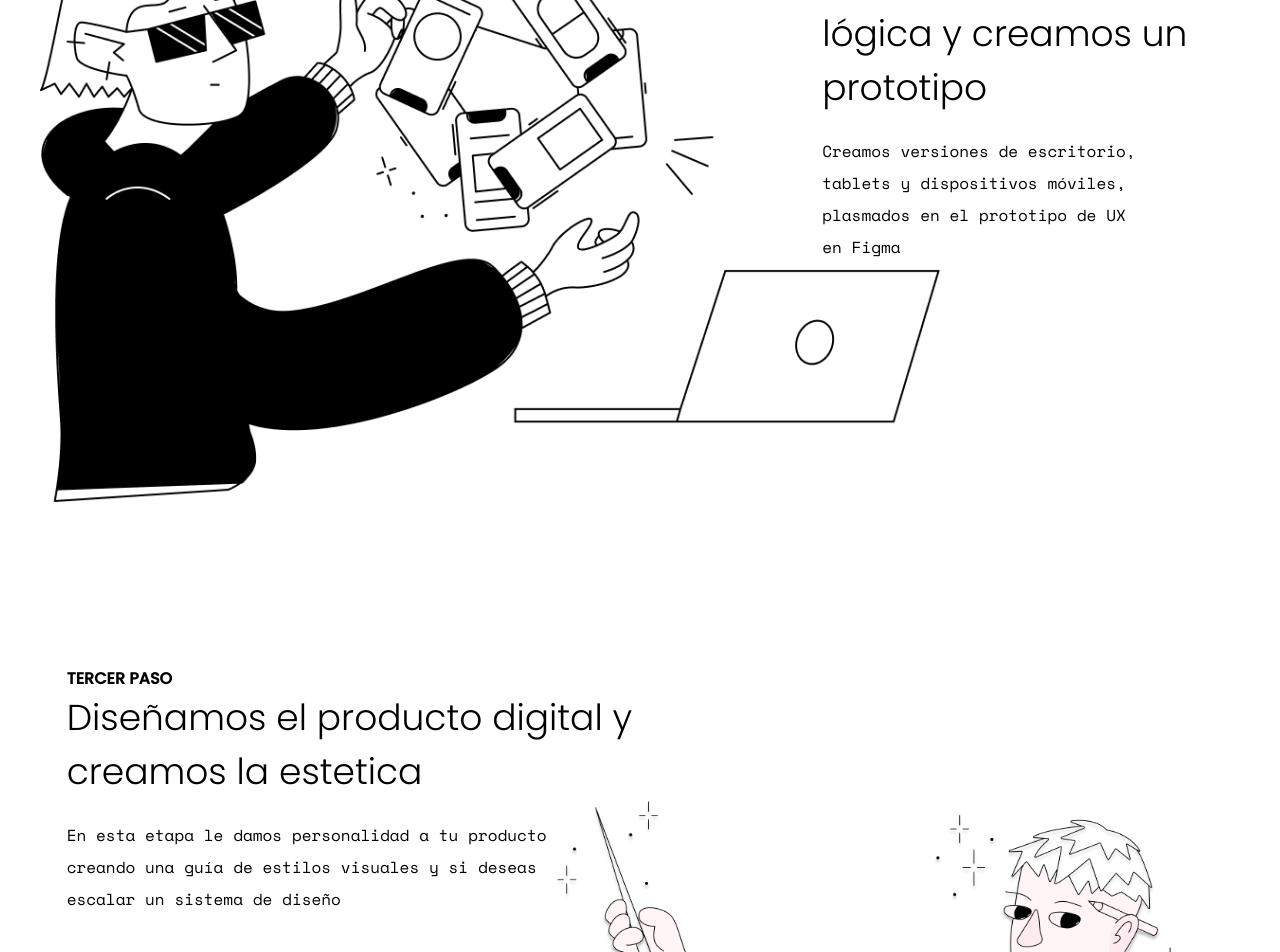
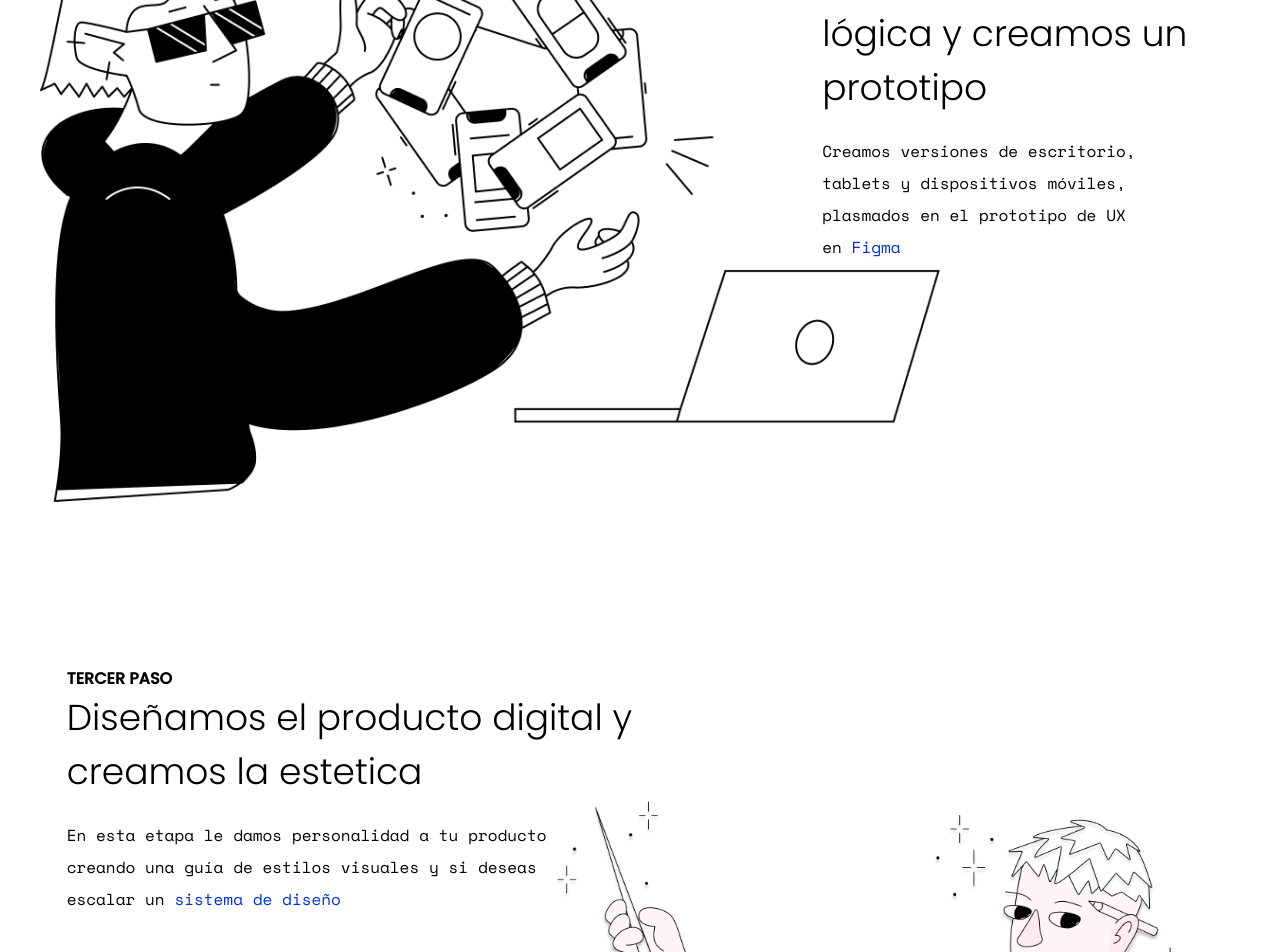
Before and after one commit to ZambranoBeicker/esedor_landingpage-web, a React (Create React App) app: page / in a window 1280 px wide. Shown: the part 3360-4312 px from the top of the page. Built offline with nearby package versions, Linux system fonts and the light colour scheme.

Commit message:
Change text color to strong elements

```diff
--- a/src/components/Steps.js
+++ b/src/components/Steps.js
@@ -57,7 +57,7 @@ const Steps = () =>{
 
         },
         {
-            info: "Creamos versiones de escritorio, tablets y dispositivos móviles, plasmados en el prototipo de UX en Figma",
+            info: ["Creamos versiones de escritorio, tablets y dispositivos móviles, plasmados en el prototipo de UX en ",<strong>Figma</strong>],
             stepTitle:"SEGUNDO",
             infoTitle:"Pensamos en la lógica y creamos un prototipo",
             img:"images/man_left.png",
@@ -67,7 +67,7 @@ const Steps = () =>{
 
         },
         {
-            info: "En esta etapa le damos personalidad a tu producto creando una guía de estilos visuales y si deseas escalar un sistema de diseño",
+            info: ["En esta etapa le damos personalidad a tu producto creando una guía de estilos visuales y si deseas escalar un ",<strong>sistema de diseño</strong>],
             stepTitle:"TERCER",
             infoTitle:"Diseñamos el producto digital y creamos la estetica",
             img:"images/man_bottom.png",
@@ -91,7 +91,7 @@ const Steps = () =>{
         },
         {
 
-            info: "Ya sea una app, ecommerce o sistema web, te ayudamos a realizar un seguimiento de tus usuarios usando google analitycs y fullstory",
+            info: ["Ya sea una app, ecommerce o sistema web, te ayudamos a realizar un seguimiento de tus usuarios usando ",<strong>google analitycs</strong>," y ",<strong>fullstory</strong>],
             stepTitle:"QUINTO",
             infoTitle:"Lanzamos al mercado tu producto digital y optimizamos el rendimiento",
             img:"images/fifth_step.png",
--- a/src/index.css
+++ b/src/index.css
@@ -44,4 +44,19 @@ code {
   top: 50%;
   right: 0;
 }
+
+.segundo strong {
+  font-weight: 300;
+  color: #0030df;
+}
+
+.tercer strong {
+  font-weight: 300;
+  color: #0030df;
+}
+
+.quinto strong {
+  font-weight: 300;
+  color: #00ce00;
+}
 /*# sourceMappingURL=index.css.map */
--- a/src/sass/_steps.scss
+++ b/src/sass/_steps.scss
@@ -9,3 +9,22 @@
   right:0;
 
 }
+
+.segundo{
+  strong{
+    font-weight: 300;
+    color: #0030df;
+  }
+}
+.tercer{
+  strong{
+    font-weight: 300;
+    color: #0030df;
+  }
+}
+.quinto{
+  strong{
+    font-weight: 300;
+    color: #00ce00;
+  }
+}
```
